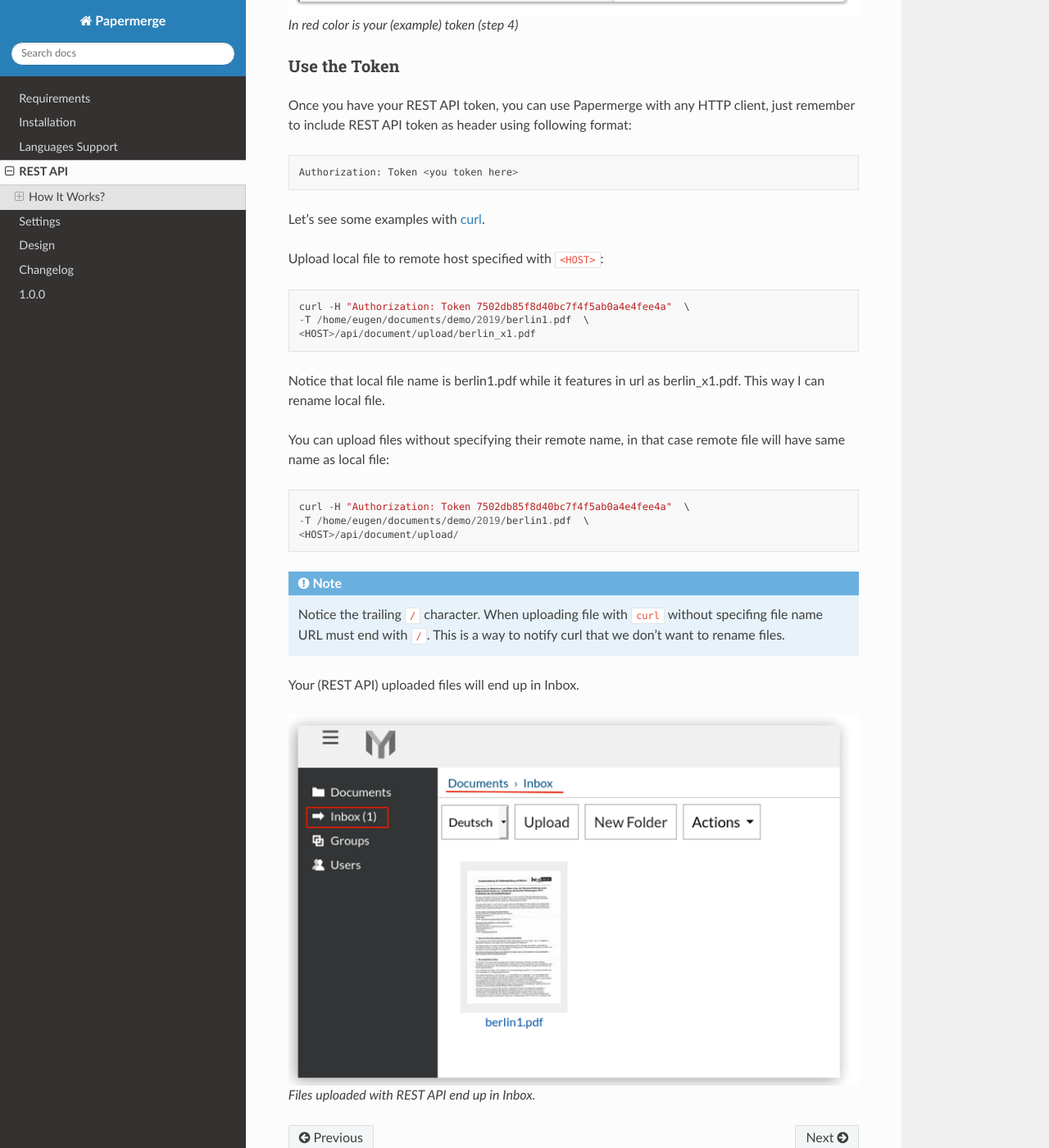
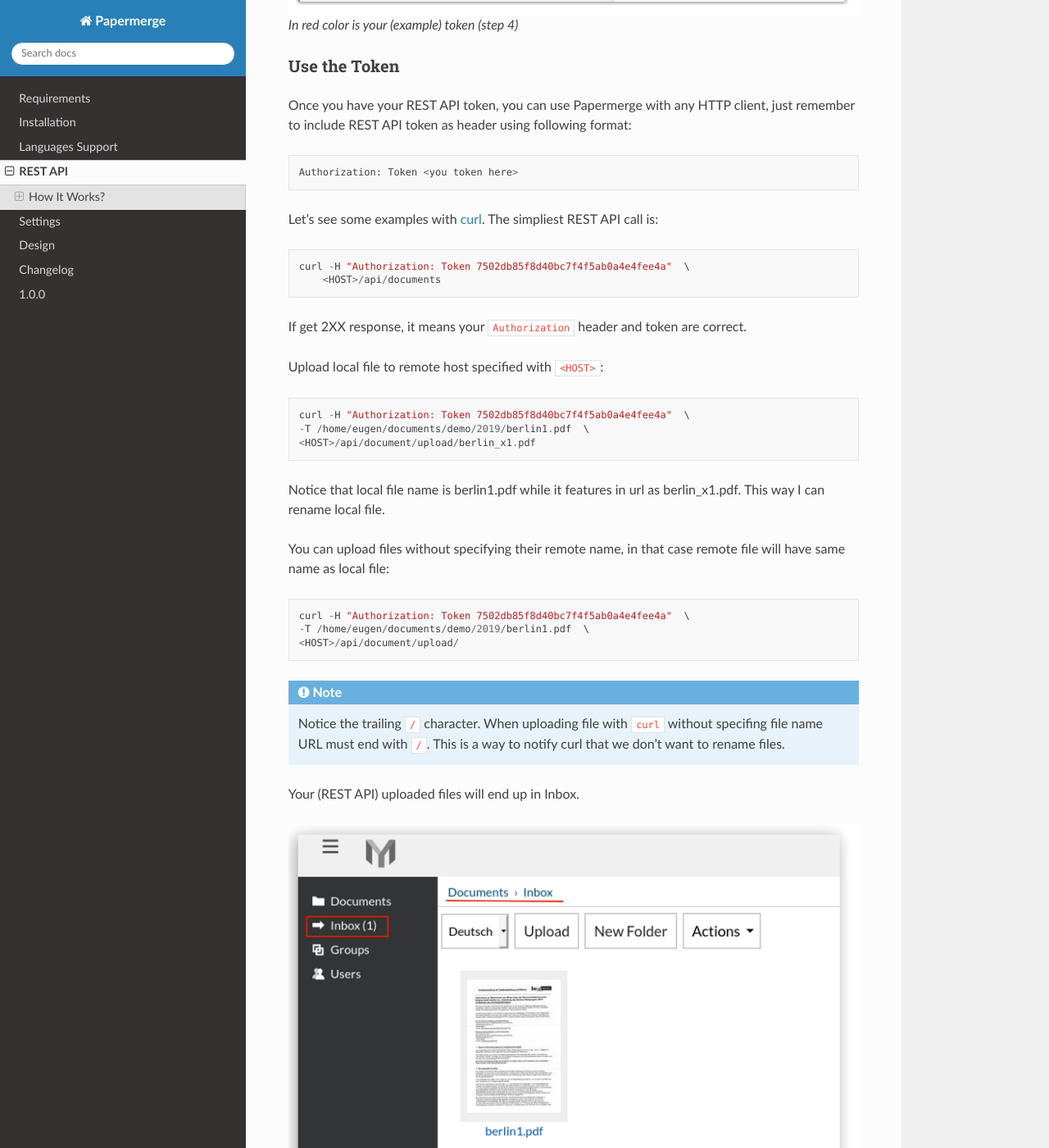
Before and after one commit to ciur/papermerge, a Sphinx documentation site: the page built from docs/source/rest_api.rst, in a window 1280 px wide and 1400 px high, scrolled down 2542 px. Shown: the whole window at 82% size. Built offline with Sphinx 7.4.7 and the Read the Docs theme 2.0.0, drawn with Linux system fonts in a browser that asks for light colours; some of the changed text lies outside the part shown.

Commit message:
REST API documentation

```diff
--- a/docs/source/rest_api.rst
+++ b/docs/source/rest_api.rst
@@ -61,6 +61,12 @@
     Authorization: Token <you token here>
 
 Let's see some examples with `curl <https://curl.haxx.se/>`_.
+The simpliest REST API call is::
+
+    curl -H "Authorization: Token 7502db85f8d40bc7f4f5ab0a4e4fee4a"  \
+        <HOST>/api/documents
+
+If get 2XX response, it means your ``Authorization`` header and token are correct.
 
 Upload local file to remote host specified with ``<HOST>``::
 
@@ -87,3 +93,20 @@
 .. figure:: img/04_inbox.png
 
     Files uploaded with REST API end up in Inbox.
+
+
+
+REST API Reference
+~~~~~~~~~~~~~~~~~~~
+
++---------------------------------+------------+--------------+
+| URL                             | Method     | Description  |
++=================================+============+==============+
+| /api/documents                  | GET        | column 3     |
++---------------------------------+------------+--------------+
+| /api/document/<id>              | GET        | column 3     |
++---------------------------------+------------+--------------+
+| /api/document/upload/           | PUT        | column 3     |
++---------------------------------+------------+--------------+
+| /api/document/upload/<filename> | PUT        | column 3     |
++---------------------------------+------------+--------------+
```
